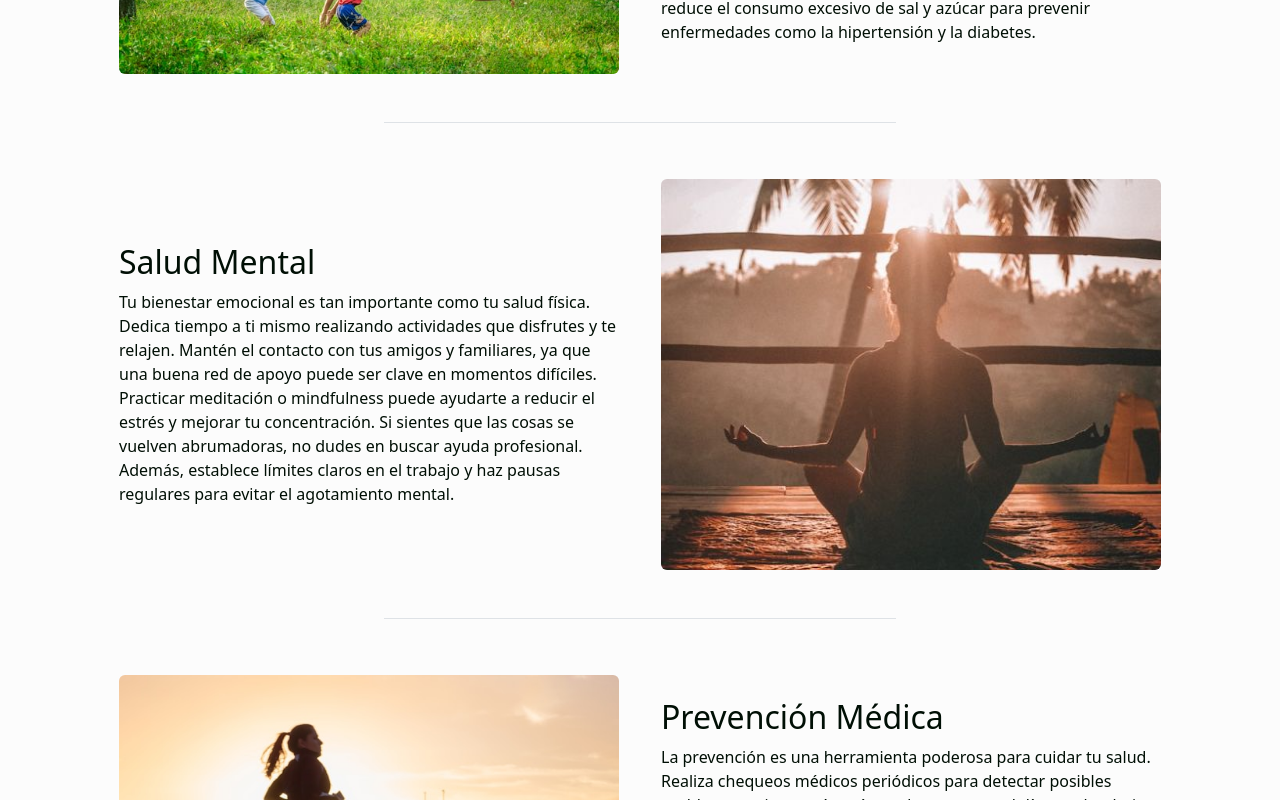
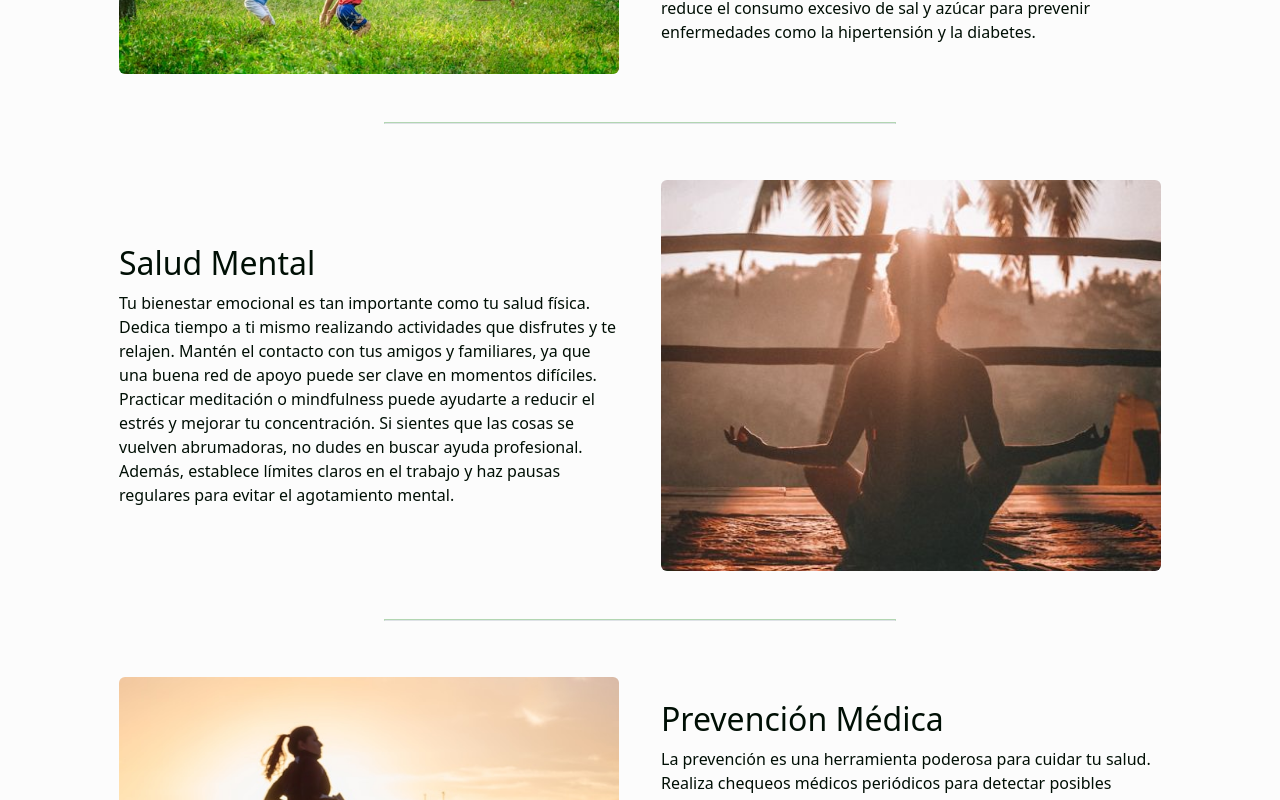
Before and after one commit to sebast825/medical-scheduling-fe, a React (Create React App) app: page / in a window 1280 px wide. Shown: the part 800-1600 px from the top of the page. Built offline with nearby package versions, Linux system fonts and the light colour scheme.

Commit message:
line color

```diff
--- a/src/Components/General/LineTitle/LineTitle.scss
+++ b/src/Components/General/LineTitle/LineTitle.scss
@@ -2,6 +2,7 @@
 
 .line{
    width: 40%;
+   border:1px solid rgba(12,130,12,.3);
 
    @include respond (mobile){
       width: 60%;
```
